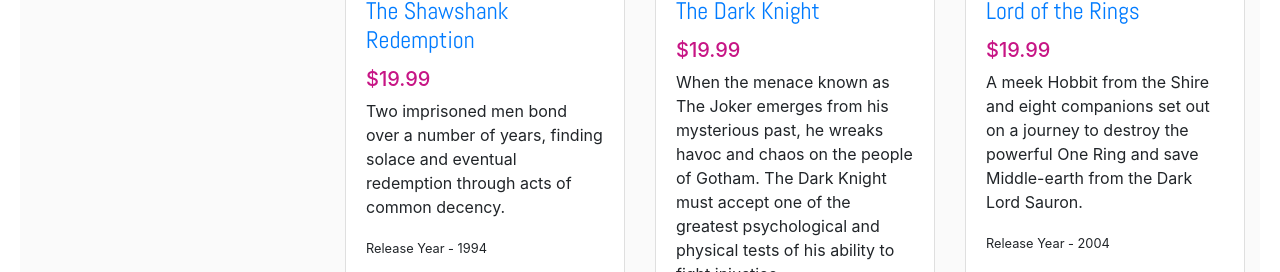
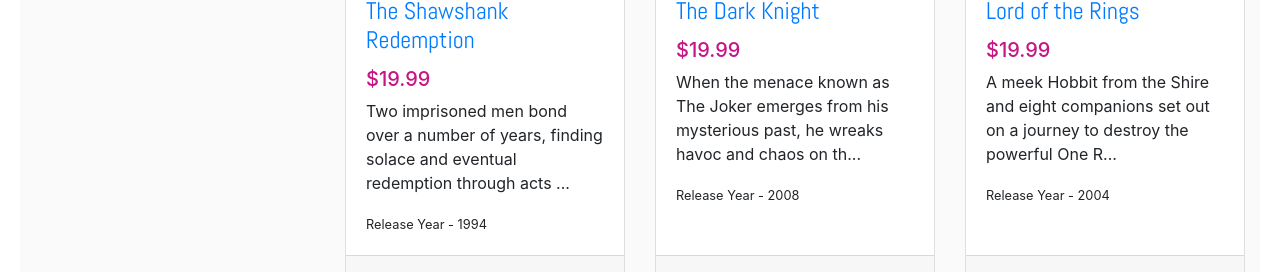
Before and after one commit to CaptainStorm21/movie-react-nextjs, a Next.js app: page / in a window 1280 px wide. Shown: the part 680-952 px from the top of the page. Built offline with nearby package versions, Linux system fonts and the light colour scheme.

Commit message:
shorten description of the movies

```diff
--- a/components/movie-list.js
+++ b/components/movie-list.js
@@ -2,8 +2,14 @@
 
 class MovieList extends Component {
 
+    shorten = (text, maxLength) => {
+        if (text && text.length > maxLength) {
+            return text.substr(0, maxLength) + '...';
+        }
+        return text;
+    }
+
     renderMovies(movies) {
-
         return movies.map(movie =>
             (
                 <div className="col-lg-4 col-md-6 mb-4">
@@ -15,7 +21,7 @@
                                 <a href="#">{movie.name}</a>
                             </h4>
                             <h5>${movie.price}</h5>
-                            <p className="card-text">{movie.description}</p>
+                            <p className="card-text">{this.shorten(movie.description, 100)}</p>
                             <small> Release Year - {movie.releaseYear}</small>
                         </div>
                         <div className="card-footer">
```
